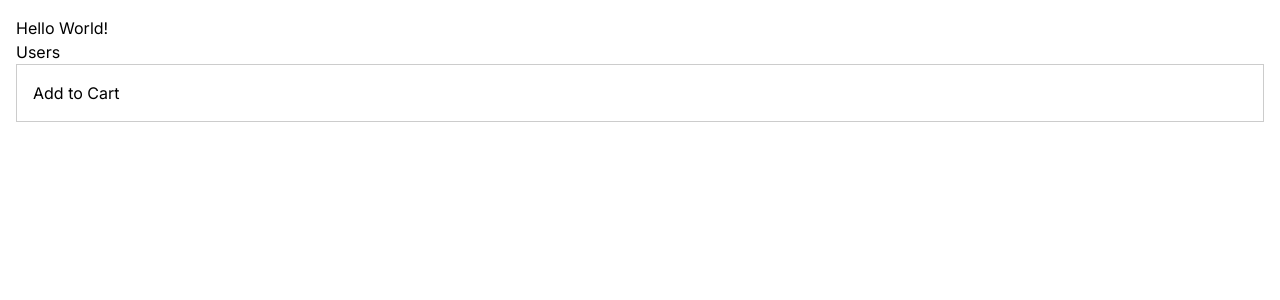
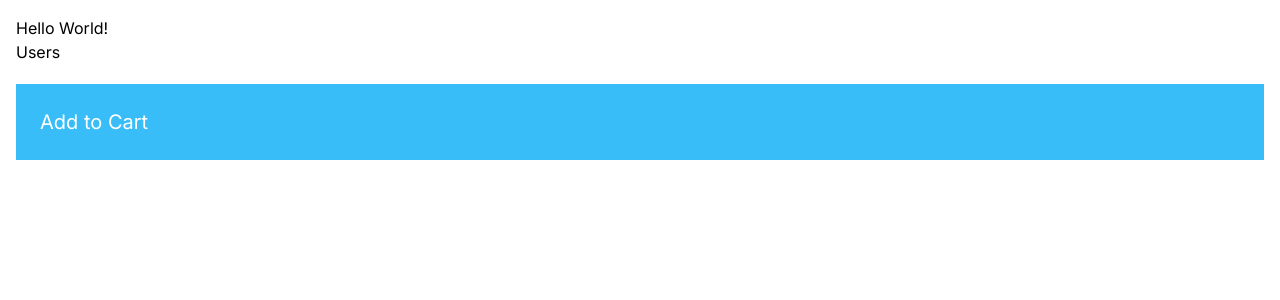
Before and after one commit to alphadeveloper622/next-tutorial-minh, a Next.js app: page / in a window 1280 px wide. Shown: the top 300 px of the page. Built offline with nearby package versions, Linux system fonts and the light colour scheme.

Commit message:
styling by tailwindcss

```diff
--- a/app/components/ProductCard.tsx
+++ b/app/components/ProductCard.tsx
@@ -1,12 +1,11 @@
 'use client';
 import React from "react";
 import AddToCart from "./AddToCart";
-import styles from './ProductCard.module.css';
 
 
 const ProductCard = () => {
     return (
-        <div className={styles.card}>
+        <div className='p-6 my-5 bg-sky-400 text-white text-xl hover:bg-sky-500'>
             <AddToCart />
         </div>
     )
```
